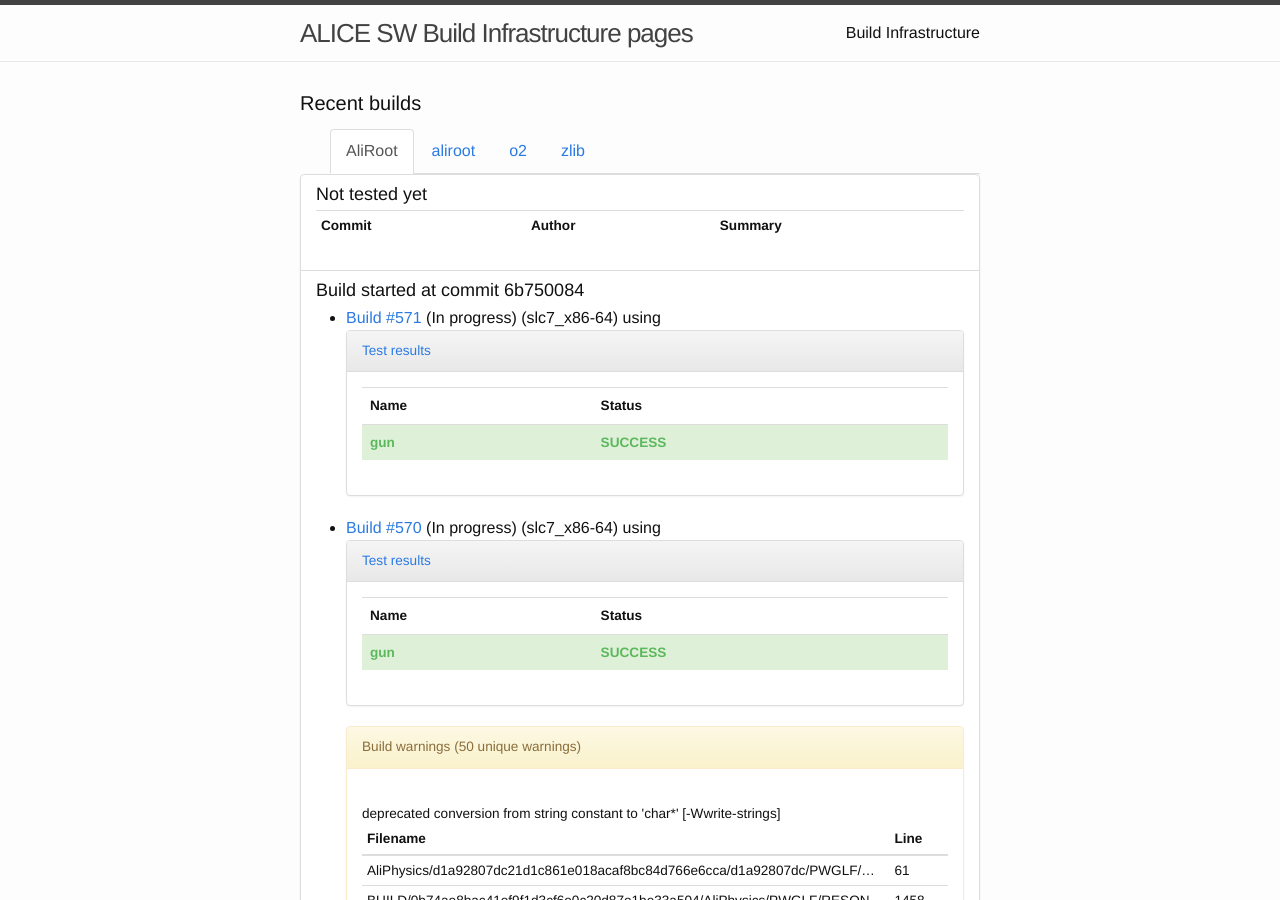
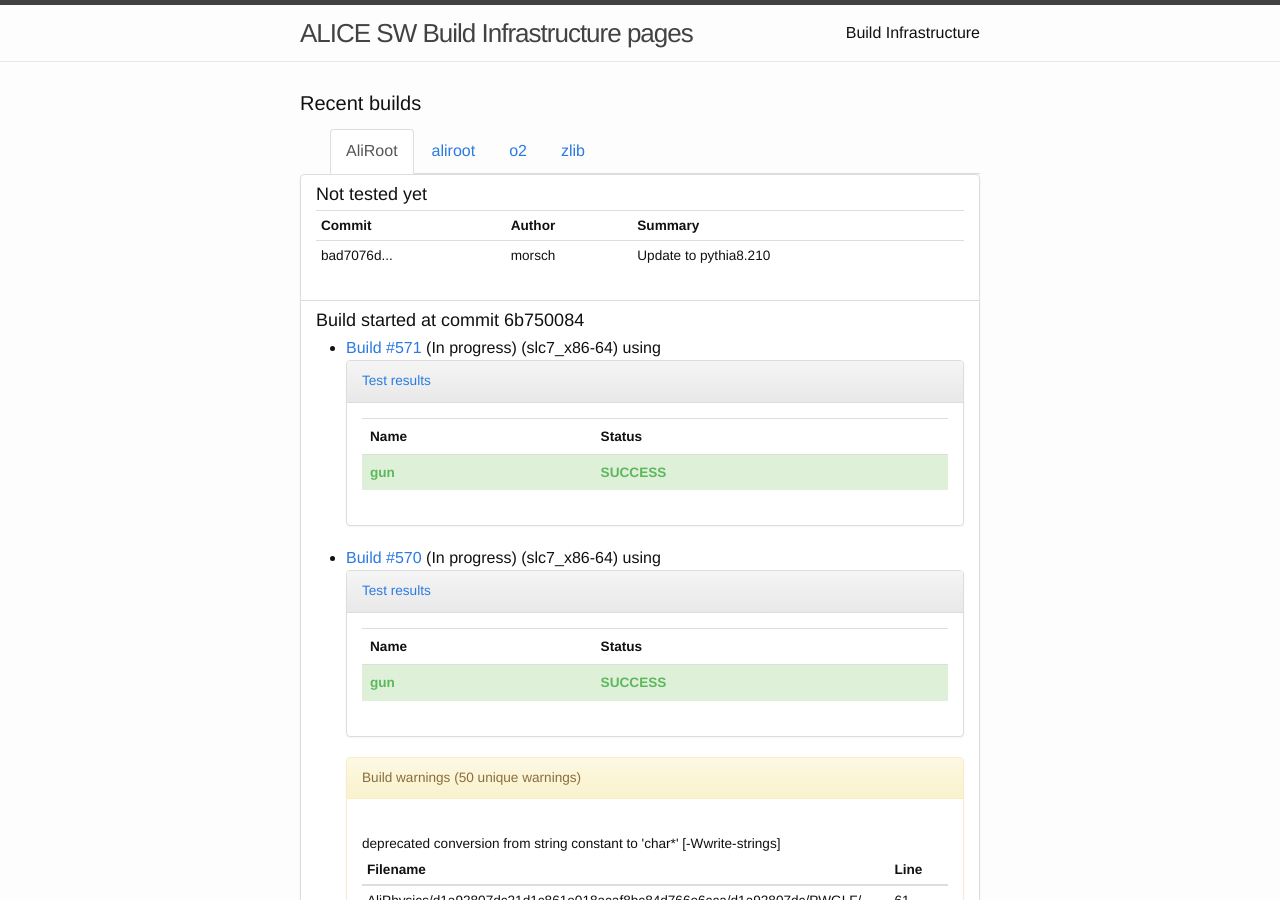
Before and after one commit to alisw/alisw.github.io, a Jekyll site: the page built from index.html, in a window 1280 px wide and 900 px high. Built offline with Jekyll 4.4.1, drawn with Linux system fonts in a browser that asks for light colours; nearby versions of some CDN libraries.

Commit message:
Updated results.

```diff
--- a/_data/commits-aliroot-master.yaml
+++ b/_data/commits-aliroot-master.yaml
@@ -1,3 +1,8 @@
+-
+ commit: "bad7076dda64146bcdd2a164a6edf0c45ff643e3"
+ message: >-
+    Update to pythia8.210
+ author: !!str morsch
 -
  commit: "6b750084b082b257b6ff90db6592b818287835ec"
  message: >-
```
